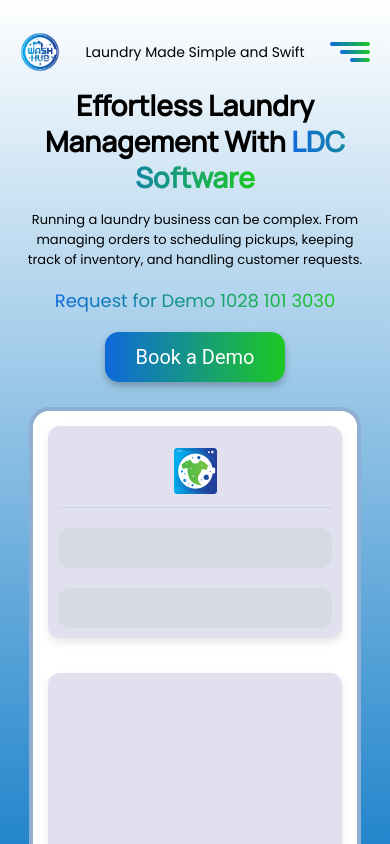
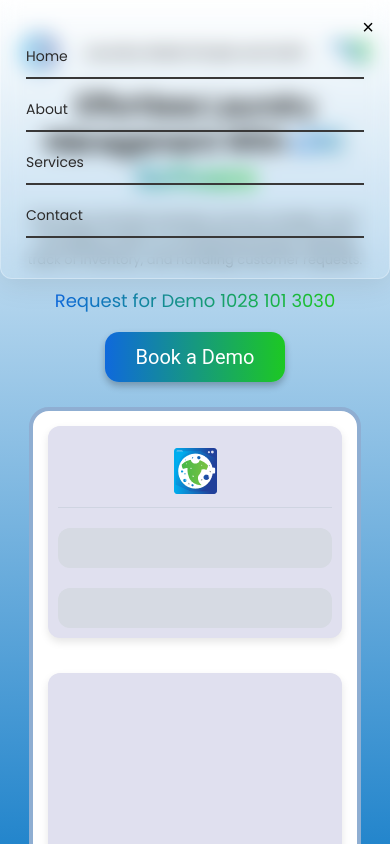
Before and after one commit to MuhammedJasirv/wash-hub, a React (Vite) app: page / in a window 390 px wide. Both pictures are taken after a click on the element 349 px from the left and 52 px from the top of the page. Shown: the top 844 px of the page. Built offline with nearby package versions, Linux system fonts and the light colour scheme.

Commit message:
add menu List on the navebar and add function for that

```diff
--- a/src/components/landingPage/LandingPage.jsx
+++ b/src/components/landingPage/LandingPage.jsx
@@ -1,4 +1,4 @@
-import React from "react";
+import React, { useState } from "react";
 import { motion } from "framer-motion";
 import "./LandingPage.scss";
 import logo from "../../assets/images/LOOG 1.png";
@@ -7,6 +7,7 @@
 import Bubble from "../../assets/images/bubbles/One1.png";
 
 const LandingPage = () => {
+  const [isOpen,setIsOpen]=useState(false)
   return (
     <div className="landing-page">
       <div className="container">
@@ -38,10 +39,22 @@
             initial={{ opacity: 0, x: 30 }}
             animate={{ opacity: 1, x: 0 }}
             transition={{ delay: 0.7 }}
+            onClick={()=>setIsOpen(!isOpen)}
           >
             <div className="menu-line"></div>
             <div className="menu-line"></div>
             <div className="menu-line"></div>
+            {isOpen&&(
+            <div className="menu">
+          <button className="close-btn" onClick={()=>{setIsOpen(!isOpen)}} >×</button>
+          <ul>
+            <li>Home</li>
+            <li>About</li>
+            <li>Services</li>
+            <li>Contact</li>
+          </ul>
+        </div>
+        )}
           </motion.div>
         </motion.header>
 
--- a/src/components/landingPage/LandingPage.scss
+++ b/src/components/landingPage/LandingPage.scss
@@ -109,7 +109,6 @@
         @media (max-width: 450px) {
           gap: 4px;
         }
-
         .menu-line {
           height: 6px;
           background: $gradient;
@@ -164,6 +163,64 @@
               margin-left: 12px;
             }
           }
+        }
+      }
+      .menu {
+        position: absolute;
+        top: 30px; // adjust based on button position
+        right: 20px;
+        width: 250px;
+        padding: 20px;
+        background: rgba(255, 255, 255, 0.1); // glass-like transparency
+        border-radius: 12px;
+        box-shadow: 0 4px 30px rgba(0, 0, 0, 0.1);
+        backdrop-filter: blur(10px); // glass effect
+        -webkit-backdrop-filter: blur(10px);
+        border: 1px solid rgba(255, 255, 255, 0.3);
+        z-index: 1000;
+        .close-btn {
+          background: transparent;
+          color: black;
+          font-size: 20px;
+          border: none;
+          float: right;
+          cursor: pointer;
+          margin-bottom: 10px;
+        }
+
+        ul {
+          list-style: none;
+          padding: 10px;
+          margin: 0;
+
+          li {
+            padding: 10px 0px;
+            color: rgb(43, 42, 42);
+            margin-top: 10px;
+            cursor: pointer;
+            border-bottom: 2px solid rgb(57, 56, 56);
+          }
+        }
+      }
+      @media screen and (max-width: 480px) {
+        .menu {
+          position: fixed; // FIX: covers entire screen width and sticks to window top
+          top: 0;
+          left: 0;
+          right: 0;
+          width: 100vw;
+          padding: 15px;
+          z-index: 2000; // make sure it's on top of all content
+          border-radius: 0 0 12px 12px;
+          padding-bottom: 30px;
+        }
+
+        .menu ul li {
+          font-size: 14px;
+        }
+
+        .close-btn {
+          font-size: 30px;
         }
       }
     }
```
